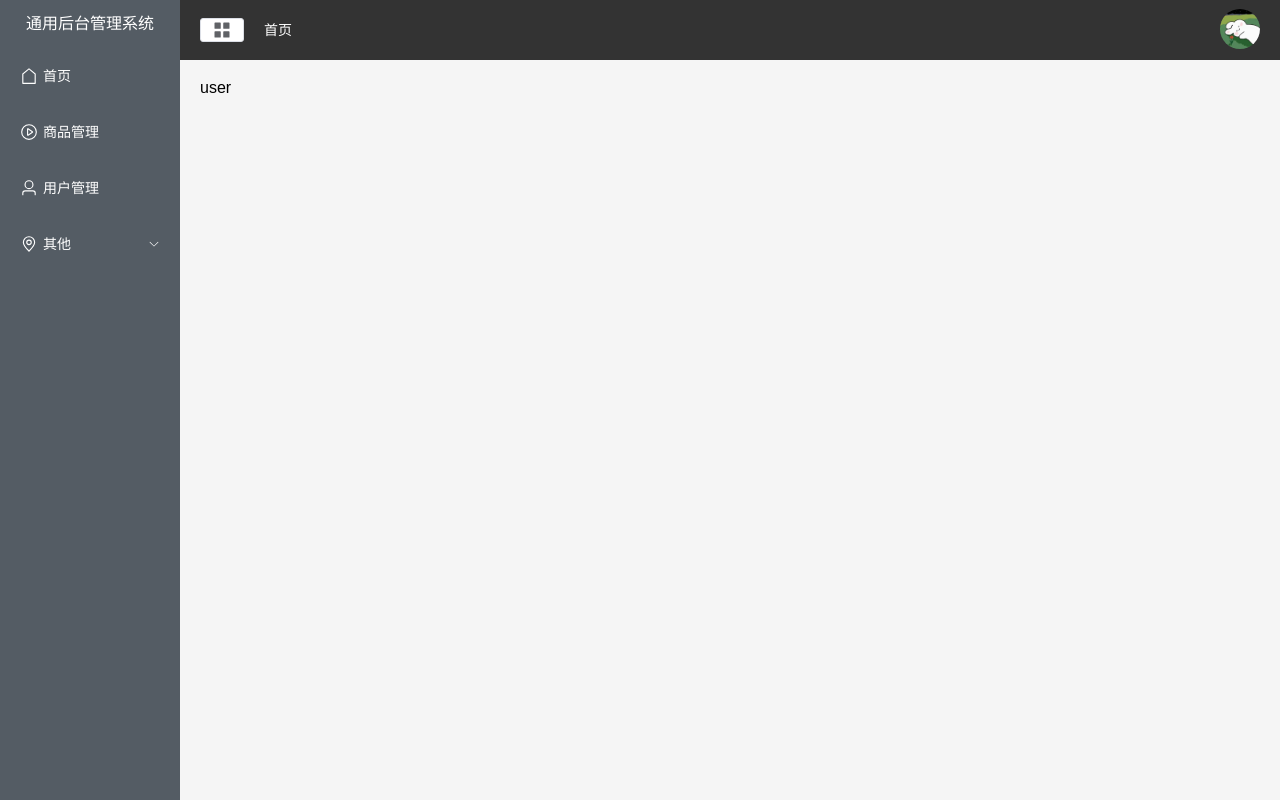
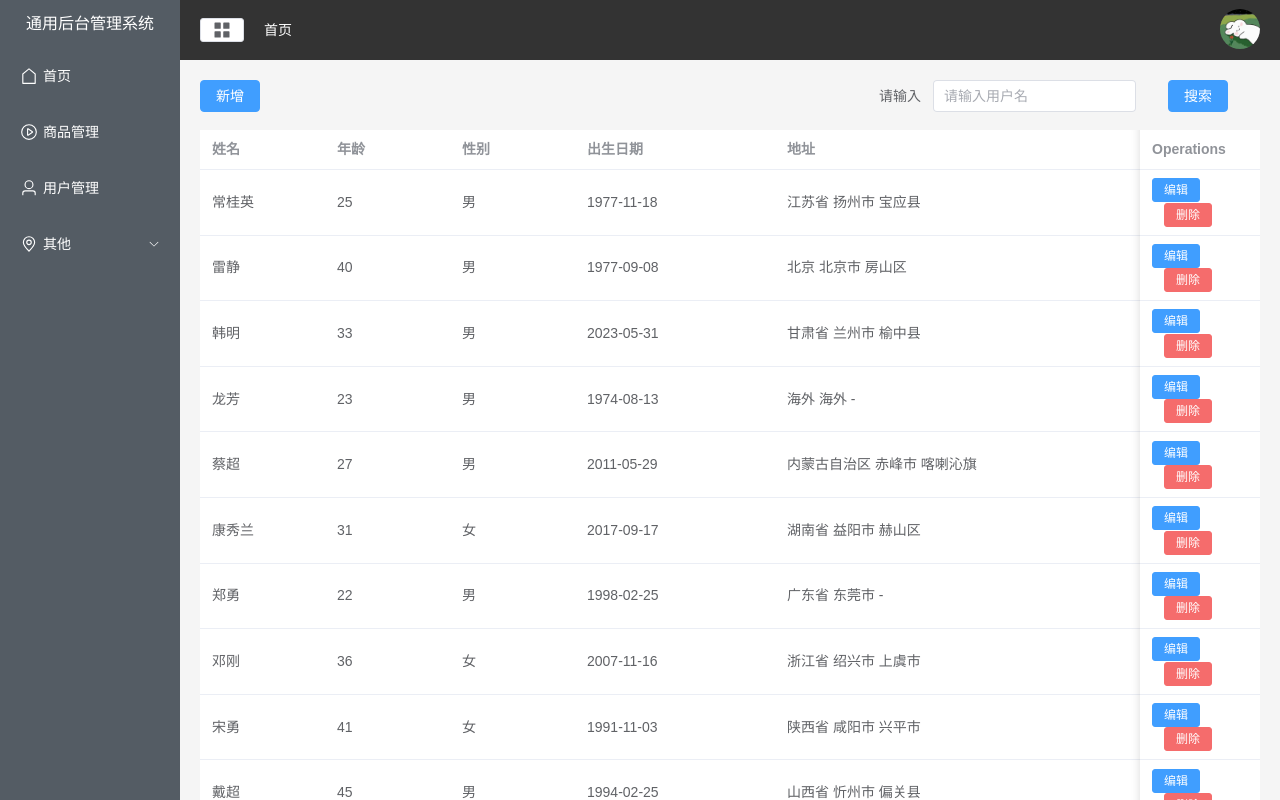
Before and after one commit to dodolindas/vue3-general-manage, a Vue app in the folder my-vue-app/: page /#/user in a window 1280 px wide. Built offline with nearby package versions, Linux system fonts and the light colour scheme.

Commit message:
对用户数据的模拟生成

```diff
--- a/my-vue-app/src/api/api.js
+++ b/my-vue-app/src/api/api.js
@@ -27,4 +27,11 @@
       //   mock: true,
     });
   },
+  getUserData() {
+    return request({
+      url: "user/getUserData",
+      method: "get",
+      //   mock: true,
+    });
+  },
 };
--- a/my-vue-app/src/api/mock.js
+++ b/my-vue-app/src/api/mock.js
@@ -1,8 +1,10 @@
 import Mock from "mockjs";
 import homeApi from "@/api/mockData/home";
+import userApi from "@/api/mockData/user";
 //1.拦截路径
 //2.方法
 //3.制造假数据
 Mock.mock(/home\/getTableData/, "get", homeApi.getTableData);
 Mock.mock(/home\/getCountData/, "get", homeApi.getCountData);
 Mock.mock(/home\/getChartData/, "get", homeApi.getChartData);
+Mock.mock(/user\/getUserData/, "get", userApi.getUserList);
--- /dev/null
+++ b/my-vue-app/src/api/mockData/user.js
@@ -0,0 +1,63 @@
+import Mock from "mockjs";
+
+// get请求从config.url获取参数，post从config.body中获取参数
+function param2Obj(url) {
+  const search = url.split("?")[1];
+  if (!search) {
+    return {};
+  }
+  return JSON.parse(
+    '{"' +
+      decodeURIComponent(search)
+        .replace(/"/g, '\\"')
+        .replace(/&/g, '","')
+        .replace(/=/g, '":"') +
+      '"}'
+  );
+}
+
+let List = [];
+const count = 200;
+//模拟200条用户数据
+for (let i = 0; i < count; i++) {
+  List.push(
+    Mock.mock({
+      id: Mock.Random.guid(),
+      name: Mock.Random.cname(),
+      addr: Mock.mock("@county(true)"),
+      "age|18-60": 1,
+      birth: Mock.Random.date(),
+      sex: Mock.Random.integer(0, 1),
+    })
+  );
+}
+
+export default {
+  /**
+   * 获取列表
+   * 要带参数 name, page, limt; name可以不填, page,limit有默认值。
+   * @param name, page, limit
+   * @return {{code: number, count: number, data: *[]}}
+   */
+  getUserList: (config) => {
+    //limit默认是10，因为分页器默认也是一页10个
+    const { name, page = 1, limit = 10 } = param2Obj(config.url);
+
+    const mockList = List.filter((user) => {
+      //如果name存在会，根据name筛选数据
+      if (name && user.name.indexOf(name) === -1) return false;
+      return true;
+    });
+    //分页
+    const pageList = mockList.filter(
+      (item, index) => index < limit * page && index >= limit * (page - 1)
+    );
+    return {
+      code: 200,
+      data: {
+        list: pageList,
+        count: mockList.length, //数据总条数需要返回
+      },
+    };
+  },
+};
--- a/my-vue-app/src/views/User.vue
+++ b/my-vue-app/src/views/User.vue
@@ -1,7 +1,84 @@
-<script setup></script>
+<script setup>
+import { ref, getCurrentInstance, onMounted, reactive } from "vue";
+const handleClick = () => {
+  console.log("click");
+};
+
+const tableData = ref([]);
+const { proxy } = getCurrentInstance();
+const getUserData = async () => {
+  let data = await proxy.$api.getUserData();
+  // console.log(data);
+  tableData.value = data.list.map((item) => ({
+    ...item,
+    sexLabel: item.sex === 1 ? "男" : "女",
+  }));
+};
+const tableLabel = reactive([
+  {
+    prop: "name",
+    label: "姓名",
+  },
+  {
+    prop: "age",
+    label: "年龄",
+  },
+  {
+    prop: "sexLabel",
+    label: "性别",
+  },
+  {
+    prop: "birth",
+    label: "出生日期",
+    width: 200,
+  },
+  {
+    prop: "addr",
+    label: "地址",
+    width: 400,
+  },
+]);
+onMounted(() => {
+  getUserData();
+});
+</script>
 
 <template>
-  <div class="user-header">user</div>
+  <div class="user-header">
+    <el-button type="primary">新增</el-button>
+    <el-form :inline="true">
+      <el-form-item label="请输入">
+        <el-input placeholder="请输入用户名"></el-input>
+      </el-form-item>
+      <el-form-item>
+        <el-button type="primary">搜索</el-button>
+      </el-form-item>
+    </el-form>
+  </div>
+  <div class="table">
+    <el-table :data="tableData" style="width: 100%">
+      <el-table-column
+        v-for="item in tableLabel"
+        :key="item.prop"
+        :width="item.width ? item.width : 125"
+        :prop="item.prop"
+        :label="item.label"
+      />
+      <el-table-column fixed="right" label="Operations" min-width="120">
+        <template #default>
+          <el-button type="primary" size="small" @click="handleClick">
+            编辑
+          </el-button>
+          <el-button type="danger" size="small">删除</el-button>
+        </template>
+      </el-table-column>
+    </el-table>
+  </div>
 </template>
 
-<style scoped lang="less"></style>
+<style scoped lang="less">
+.user-header {
+  display: flex;
+  justify-content: space-between;
+}
+</style>
```
Also changed, not shown: 1 other file (tests, documents, lock files or other folders).
